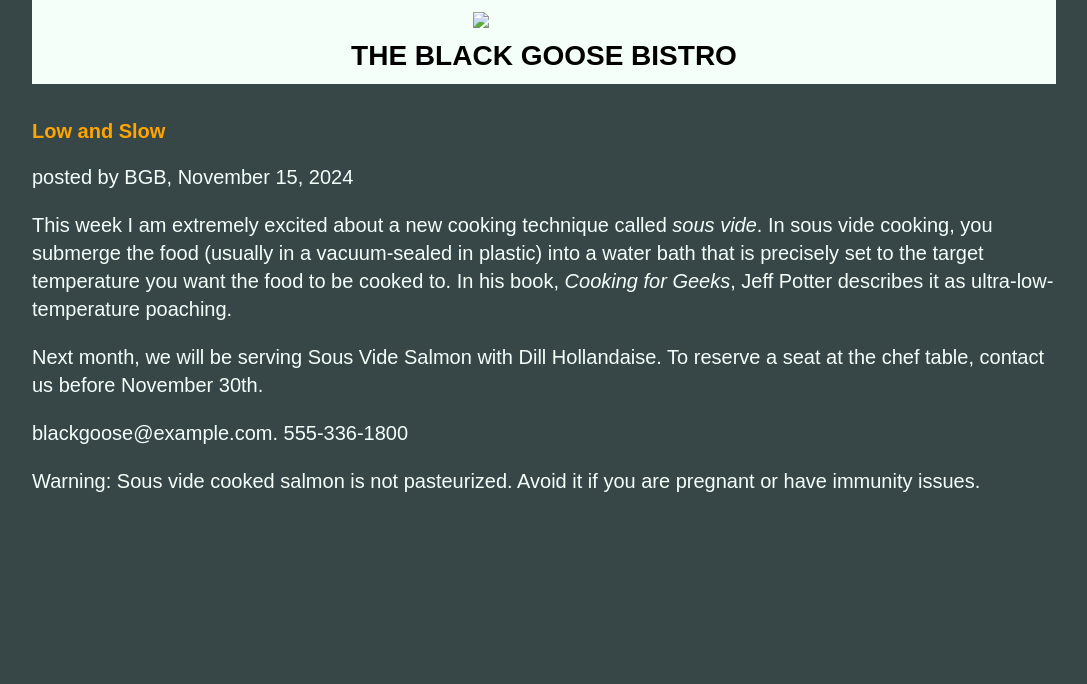
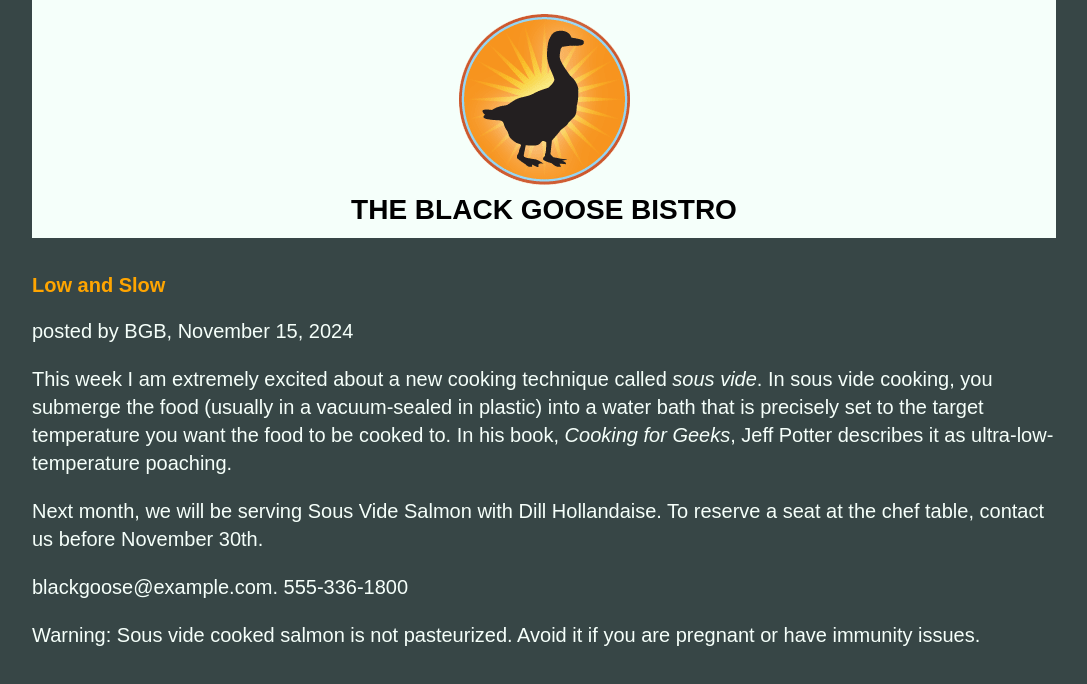
Before and after one commit to mochamokin/fid, a plain HTML site: page bistro/inline.html in a window 1280 px wide. Shown: the whole page, without its empty margins (96-1183 px from the left). Drawn offline with Linux system fonts and the light colour scheme.

Commit message:
Update inline.html

```diff
--- a/bistro/inline.html
+++ b/bistro/inline.html
@@ -33,7 +33,7 @@
 
 
     <header>
-    <img src="blackgoose.png" alt="bgbgooselogo">
+    <img src="images/blackgoose.png" alt="bgbgooselogo">
     <h1>The Black Goose Bistro</h1>
     </header>
 
```
